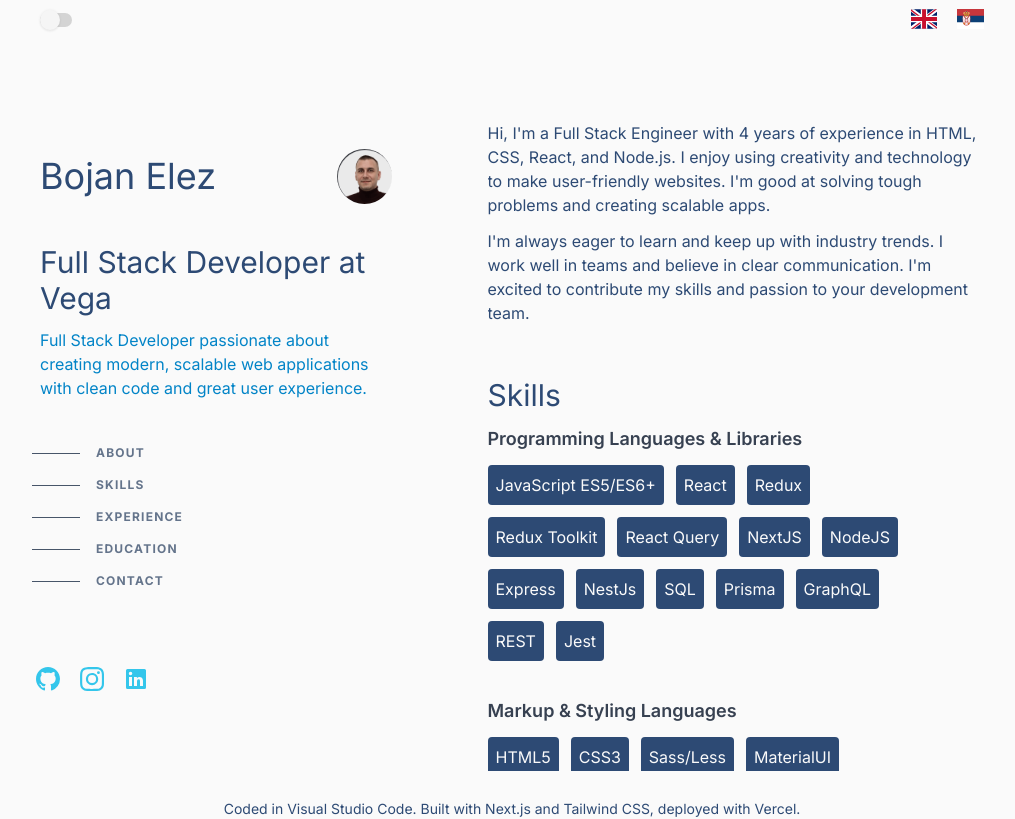
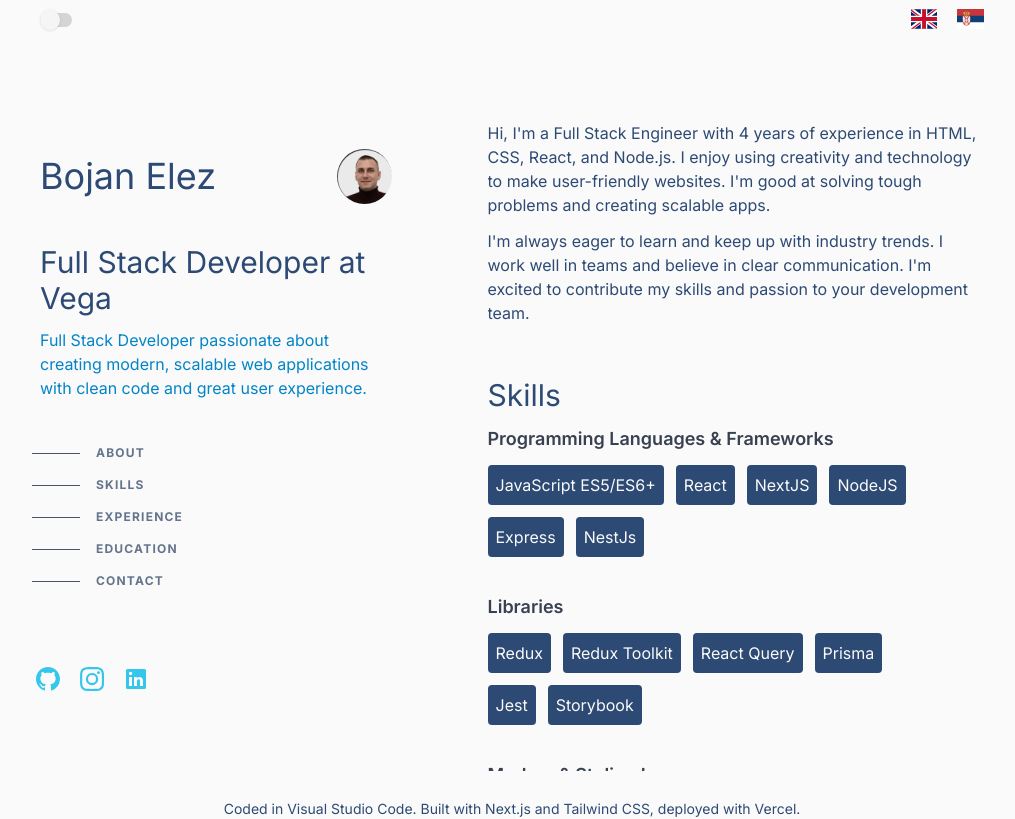
Before and after one commit to BojanElez/my-next-porfolio, a Next.js app: page /en in a window 1280 px wide. Shown: the whole page, without its empty margins (128-1143 px from the left). Built offline with nearby package versions, Linux system fonts and the light colour scheme.

Commit message:
23-07/25: Add new section to skills, add husky

```diff
--- a/app/[locale]/components/RightColumn/Skills/Skills.tsx
+++ b/app/[locale]/components/RightColumn/Skills/Skills.tsx
@@ -5,21 +5,22 @@ import { Subtitle } from "../../common/Subtitle";
 export const Skills = () => {
   const t = useTranslations("Index");
 
-  const programmingLanguagesAndLibraries = [
+  const programmingLanguagesAndFrameworks = [
     "JavaScript ES5/ES6+",
     "React",
-    "Redux",
-    "Redux Toolkit",
-    "React Query",
     "NextJS",
     "NodeJS",
     "Express",
     "NestJs",
-    "SQL",
+  ];
+
+  const libraries = [
+    "Redux",
+    "Redux Toolkit",
+    "React Query",
     "Prisma",
-    "GraphQL",
-    "REST",
     "Jest",
+    "Storybook",
   ];
 
   const markupAndStyling = [
@@ -29,6 +30,12 @@ export const Skills = () => {
     "MaterialUI",
     "Bootstrap",
     "Tailwind",
+  ];
+
+  const databasesAndAPIs = [
+    "SQL",
+    "GraphQL",
+    "REST",
   ];
 
   const toolsAndOthers = [
@@ -59,9 +66,11 @@ export const Skills = () => {
     <section id="skills" className="pt-10">
       <Subtitle tag="h2">{t("skills")}</Subtitle>
       <div>
-        {renderSkillSection("Programming Languages & Libraries", programmingLanguagesAndLibraries)}
-        {renderSkillSection("Markup & Styling Languages", markupAndStyling)}
-        {renderSkillSection("Tools & Others", toolsAndOthers)}
+        {renderSkillSection(t("programmingLanguagesAndFrameworks"), programmingLanguagesAndFrameworks)}
+        {renderSkillSection(t("libraries"), libraries)}
+        {renderSkillSection(t("markupAndStyling"), markupAndStyling)}
+        {renderSkillSection(t("databasesAndAPIs"), databasesAndAPIs)}
+        {renderSkillSection(t("toolsAndOthers"), toolsAndOthers)}
       </div>
     </section>
   );
--- a/messages/en.json
+++ b/messages/en.json
@@ -3,6 +3,11 @@
     "infoText": "Full Stack Developer passionate about creating modern, scalable web applications with clean code and great user experience.",
     "about": "About",
     "skills": "Skills",
+    "programmingLanguagesAndFrameworks": "Programming Languages & Frameworks",
+    "libraries": "Libraries",
+    "markupAndStyling": "Markup & Styling Languages",
+    "databasesAndAPIs": "Databases & APIs",
+    "toolsAndOthers": "Tools & Others",
     "experience": "Experience",
     "education": "Education",
     "contact": "Contact",
--- a/messages/sr.json
+++ b/messages/sr.json
@@ -3,6 +3,11 @@
     "infoText": "Full Stack Developer sa strašću za kreiranje modernih, skalabilnih veb aplikacija sa čistim kodom i odličnim korisničkim iskustvom.",
     "about": "O Meni",
     "skills": "Veštine",
+    "programmingLanguagesAndFrameworks": "Programski Jezici i Okviri",
+    "libraries": "Biblioteke",
+    "markupAndStyling": "Markup i Stilizovanje",
+    "databasesAndAPIs": "Baze Podataka i API-ji",
+    "toolsAndOthers": "Alati i Ostalo",
     "experience": "Iskustvo",
     "education": "Obrazovanje",
     "contact": "Kontakt",
```
Also changed, not shown: package.json (+12 -2 lines), 1 other file (tests, documents, lock files or other folders).
